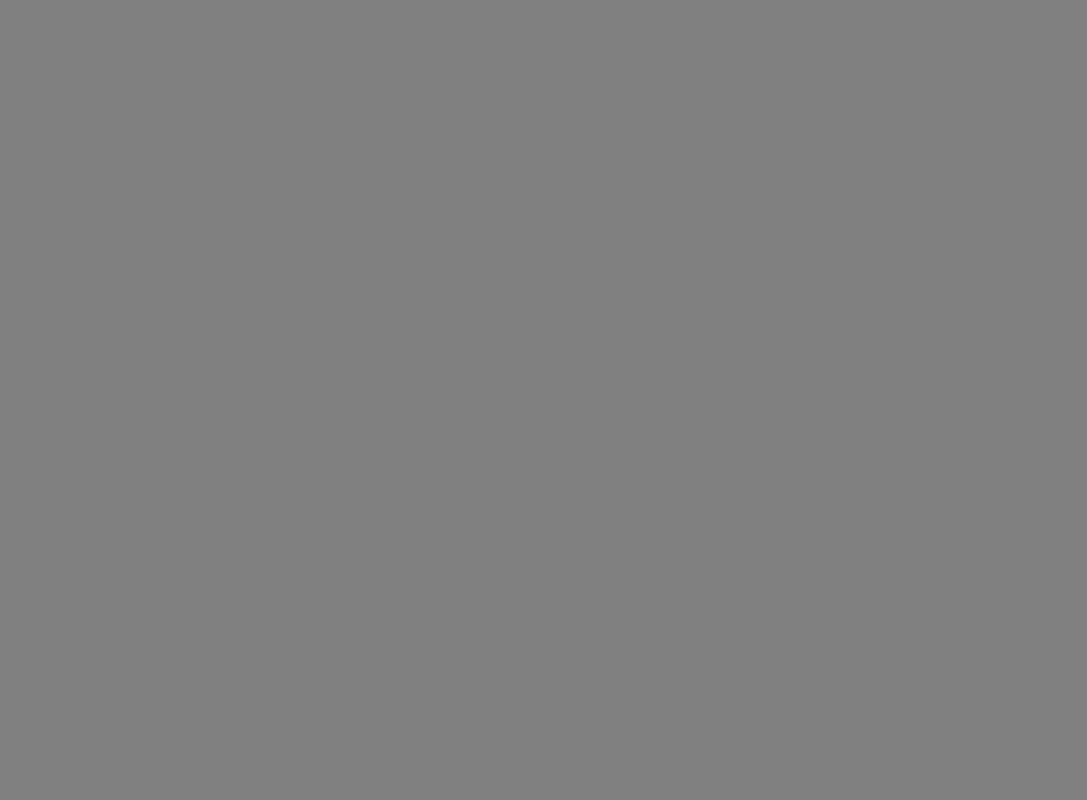
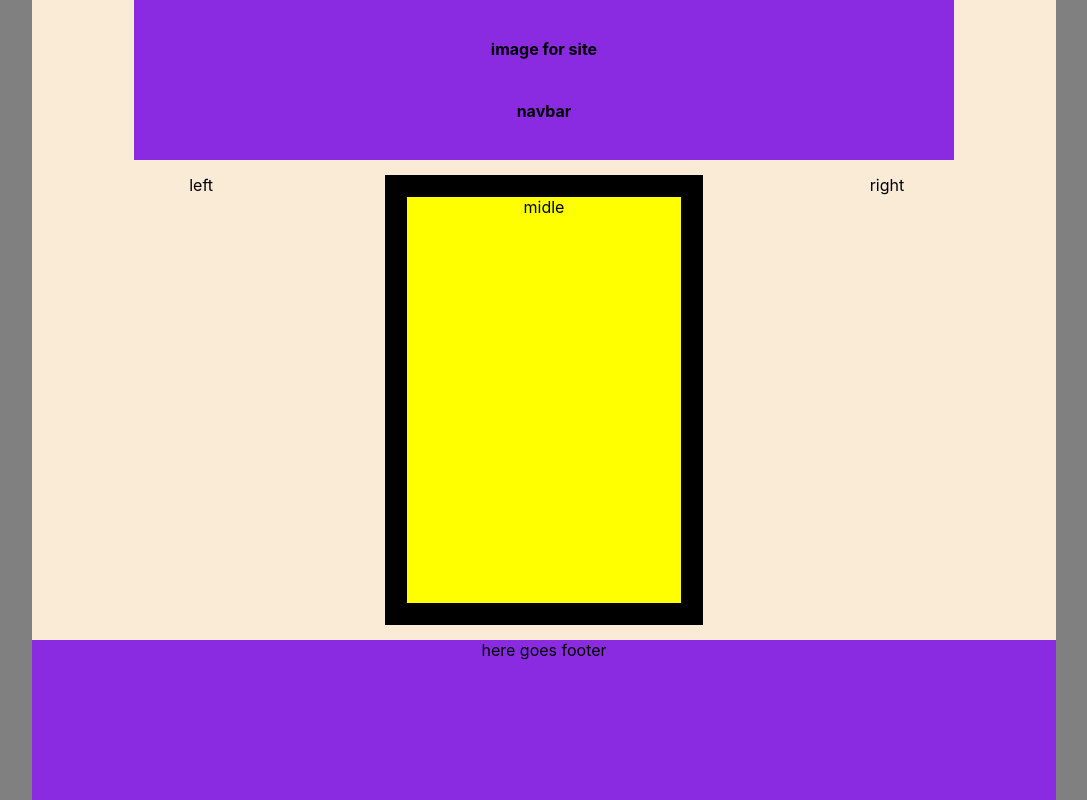
Before and after one commit to ProfesorZarko/zadatak01, a React (Create React App) app: page /januar in a window 1280 px wide. Before the commit this address had no page. Shown: the whole page, without its empty margins (96-1183 px from the left). Built offline with nearby package versions, Linux system fonts and the light colour scheme.

Commit message:
januar 2024 ponovo

```diff
--- a/src/App.js
+++ b/src/App.js
@@ -8,6 +8,7 @@ import PersonalCard from './interview/PersonalCard';
 import Material from './pages/Material.jsx';
 import StaraGodina from './pages/StaraGodina.jsx';
 import Dino from './pages/Dino.jsx';
+import Januar from './pages/Januar.jsx';
 function App() {
   return (
     <BrowserRouter>
@@ -19,6 +20,7 @@ function App() {
             <Route path='stara' element={<StaraGodina />} />
             <Route path='dino' element={<Dino />} />
             <Route path='odeljenje' element={<Odeljenje />} />
+            <Route path='januar' element={<Januar />} />
             <Route path='interview' element={<InterviewReport />} ></Route>
             <Route path='personal/:cid' element={<PersonalCard />} ></Route>
 
--- /dev/null
+++ b/src/Dino/DinoTemperatura.jsx
@@ -0,0 +1,116 @@
+import React, { useState, useEffect } from 'react';
+import axios from 'axios';
+
+const API_KEY = "8efd02a313e23eeea1d277a2a0fcc9c6";
+const LAT = 44.446028;
+const LON = 20.690680;
+//const url = `https://api.openweathermap.org/data/2.5/air_pollution?lat=${LAT}&lon=${LON}&appid=${API_KEY}`;
+const url = `https://api.openweathermap.org/data/2.5/weather?lat=${LAT}&lon=${LON}&appid=${API_KEY}`
+/*
+
+https://api.openweathermap.org/data/2.5/weather?lat={lat}&lon={lon}&appid={API key}
+
+
+{"coord":{"lon":20.6907,"lat":44.446},"list":[{"main":{"aqi":2},"components":{"co":323.77,"no":0.01,"no2":18.34,"o3":36.48,"so2":25.51,"pm2_5":17.66,"pm10":26.19,"nh3":4.12},"dt":1705173236}]}
+
+{
+    "coord": {
+        "lon": 20.6907,
+        "lat": 44.446
+    },
+    "list": [
+        {
+            "main": {
+                "aqi": 2
+            },
+            "components": {
+                "co": 323.77,
+                "no": 0.01,
+                "no2": 18.34,
+                "o3": 36.48,
+                "so2": 25.51,
+                "pm2_5": 17.66,
+                "pm10": 26.19,
+                "nh3": 4.12
+            },
+            "dt": 1705173895
+        }
+    ]
+}
+dataZa temperaturu >>>
+{coord: {…}, weather: Array(1), base: 'stations', main: {…}, visibility: 10000, …}
+base
+:
+"stations"
+clouds
+:
+{all: 84}
+cod
+:
+200
+coord
+:
+{lon: 20.6907, lat: 44.446}
+dt
+:
+1705603254
+id
+:
+787893
+main
+:
+{temp: 287.01, feels_like: 286.28, temp_min: 285.29, temp_max: 287.01, pressure: 1000, …}
+name
+:
+"Mladenovac"
+sys
+:
+{type: 2, id: 2046233, country: 'RS', sunrise: 1705558124, sunset: 1705591541}
+timezone
+:
+3600
+visibility
+:
+10000
+weather
+:
+[{…}]
+wind
+:
+{speed: 3.62, deg: 210, gust: 7.43}
+[[Prototype]]
+:
+Object
+
+*/
+
+
+export default function DinoPrognoza() {
+    const [vrednostZagadjenja, setVrednostZagadjenja] = useState()
+    useEffect(() => {
+        const fetchZagadjenje = async () => {
+          try {
+            const response = await axios.get(url);
+
+            // Extract the joke from the response data
+            const { data } = response;
+            console.log("dataZa temperaturu >>>", data)
+            setVrednostZagadjenja(data);
+          } catch (error) {
+            console.error('Error fetching joke:', error);
+          }
+        };
+        fetchZagadjenje();
+    }, []); // Empty dependency array ensures the effect runs once after the initial render
+
+
+
+    console.log("vrednostZagadjenja", vrednostZagadjenja)
+  return (
+    <div>
+        <h2>Temperatura je: </h2>
+        <div>{vrednostZagadjenja && vrednostZagadjenja.main.temp - 273}</div>
+        <p>{vrednostZagadjenja && vrednostZagadjenja.name}</p>
+    </div>
+  )
+}
--- /dev/null
+++ b/src/Januar/Januar.css
@@ -0,0 +1,22 @@
+.main {
+    margin-left: 10%;
+    background-color: antiquewhite;
+    height: 100vh;
+    width: 80%;
+    display: center;
+}
+.footer, .header{height: 20%;
+        background-color: blueviolet;}
+
+.middle{
+    height: 60%;
+    display: flex;
+}
+
+.l, .m, .r{
+    width: 33%;
+    margin: 15px;
+}
+.m{width: 300px;
+background-color: yellow;
+border: 22px solid black;}
--- a/src/pages/Dino.jsx
+++ b/src/pages/Dino.jsx
@@ -4,6 +4,7 @@ import Kutija from '../Dino/Kutija';
 import GPTJoke from "../Dino/GPTJoke"
 import DinoGrid from '../Dino/DinoGrid';
 import DinoPrognoza from '../Dino/DinoPrognoza';
+import DinoTemperatura from "../Dino/DinoTemperatura"
 
 export default function Dino() {
     const [count , setCount] = useState(11)
@@ -32,6 +33,7 @@ export default function Dino() {
             <button onClick={reset} className='btnReset'>reset</button>
         </div>
         <DinoPrognoza />
+        <DinoTemperatura />
         <div className='middle'>
             <GPTJoke count ={count}/>
             <GPTJoke count ={count}/>
--- /dev/null
+++ b/src/pages/Januar.jsx
@@ -0,0 +1,21 @@
+import React from 'react';
+import "../Januar/Januar.css"
+
+export default function Januar() {
+  return (
+    <div className='main'>
+        <div className='header'>
+            <h4>image for site</h4>
+            <h4>navbar</h4>
+        </div>
+        <div className='middle'>
+            <div className='l'>left</div>
+            <div className='m'>midle</div>
+            <div className='r'>right</div>
+        </div>
+        <div className="footer">
+            here goes footer
+        </div>
+        </div>
+  )
+}
```
